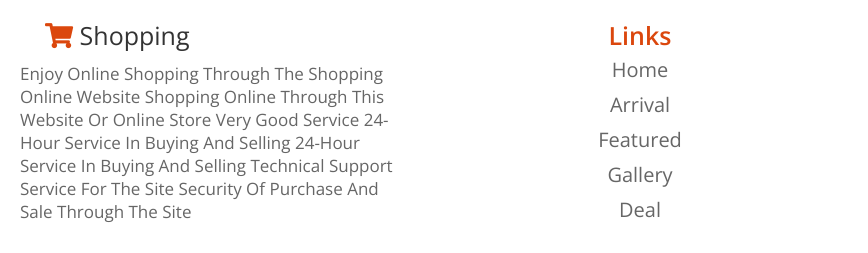
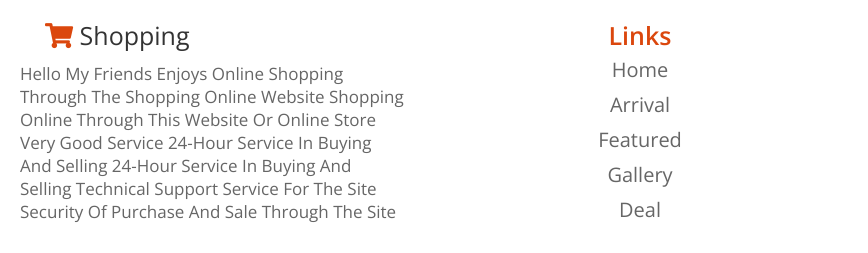
Before and after one commit to heshamelsaye/shopping, a plain HTML site: page index.html in a window 1280 px wide. Shown: the part 5164-5417 px from the top of the page, 0-868 px from the left. Drawn offline with nearby package versions, Linux system fonts and the light colour scheme.

Commit message:
Update index.html

```diff
--- a/index.html
+++ b/index.html
@@ -858,7 +858,7 @@
 
         <div class="box">
             <a href="#" class="logo"> <i class="fas fa-shopping-cart"></i>  shopping</a>
-            <p>Enjoy online shopping through the shopping online website Shopping online through this website or online store Very good service
+            <p>hello my friends Enjoys online shopping through the shopping online website Shopping online through this website or online store Very good service
                  24-hour service in buying and selling 24-hour service in buying and selling Technical support service for the site Security of purchase and sale through the site</p>
         </div>
 
```
